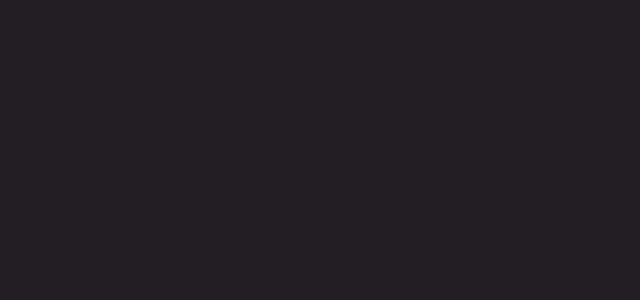
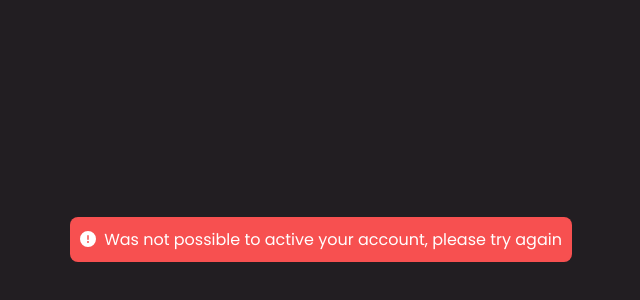
Before and after one commit to viniciusamc/llt-web, a React (Vite) app: page /token/1 in a window 1280 px wide. Before the commit this address had no page. Shown: the part 116-416 px from the top of the page, without its empty margins (319-959 px from the left). Built offline with nearby package versions, Linux system fonts and the light colour scheme; no server answers.

Commit message:
feat:token activation

```diff
--- /dev/null
+++ b/src/pages/Token/index.jsx
@@ -0,0 +1,54 @@
+import { useEffect } from 'react';
+import { useParams } from 'react-router-dom';
+import { api } from '../../services/api';
+import { useState } from 'react';
+import { Flash } from '../../components/Flash';
+
+export function Token() {
+    const { token } = useParams();
+
+    const [status, setStatus] = useState();
+    const [errorMessage, setErrorMessage] = useState();
+
+    useEffect(() => {
+        async function activateAccount() {
+            try {
+                const response = await api.get(`/v1/users/token/${token}`);
+
+                if (response.status === 201) {
+                    setStatus(200)
+                    setTimeout(() => {
+                        window.location.href = '/';
+                    }, 5000);
+                }
+            } catch (error) {
+                setErrorMessage('Was not possible to active your account, please try again');
+                console.error(error)
+            }
+        }
+
+        activateAccount();
+    }, [token]);
+
+    return (
+        <main
+            style={{
+                display: 'flex',
+                flexDirection: 'column',
+                alignItems: 'center',
+                justifyContent: 'center',
+                height: '90vh',
+                margin: '0 auto',
+                textAlign: 'center',
+            }}
+        >
+        <Flash level={3} message={errorMessage} />
+            {status && (
+                <>
+                    <h4>Your account has been activated. You can now sign in.</h4>
+                    <h1>Thanks.</h1>
+                </>
+            )}
+        </main>
+    );
+}
--- a/src/routes/app.routes.jsx
+++ b/src/routes/app.routes.jsx
@@ -2,11 +2,13 @@
 
 import { SignUp } from '../pages/SignUp';
 import { Login } from '../pages/Login';
+import { Token } from '../pages/Token';
 
 export function AppRoutes() {
     return (
         <Routes>
             <Route path="/signup" element={<SignUp />} />
+            <Route path="/token/:token" element={<Token />} />
             <Route path="/" element={<Login />} />
         </Routes>
     );
```
